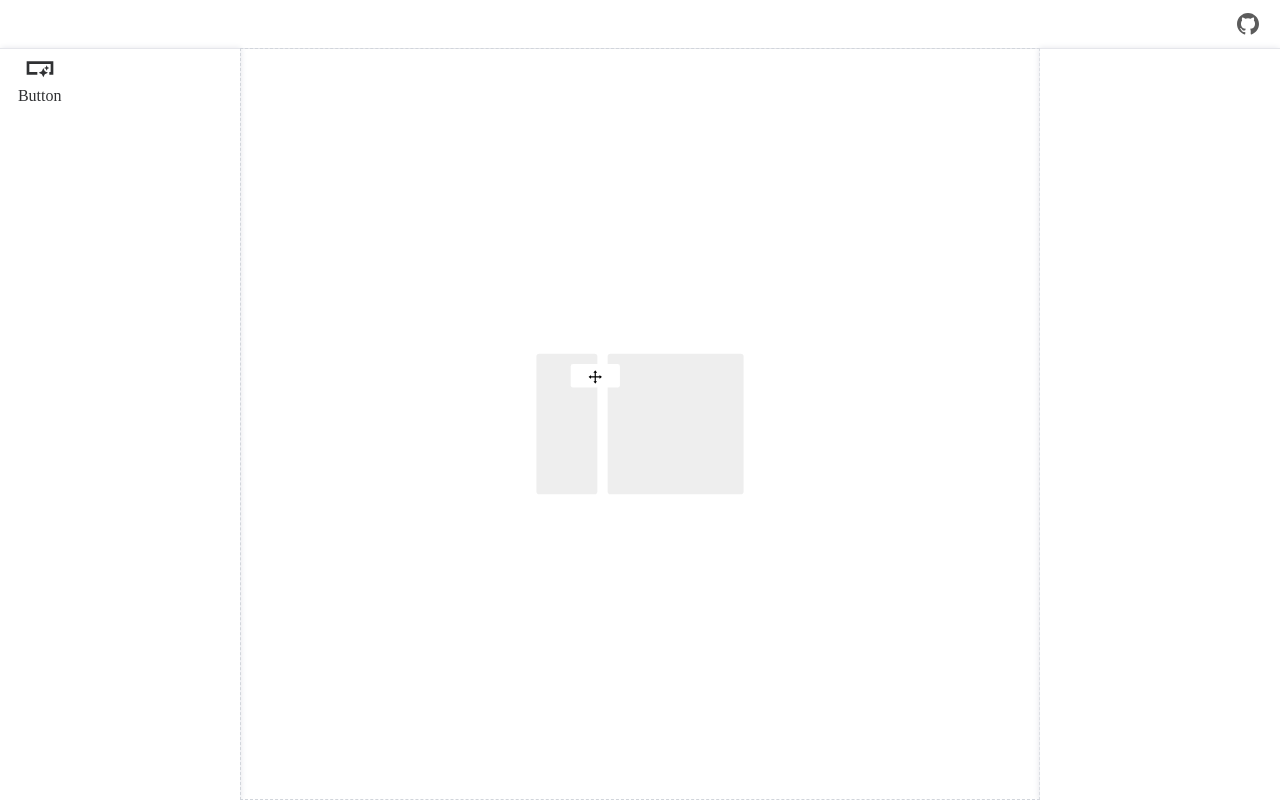
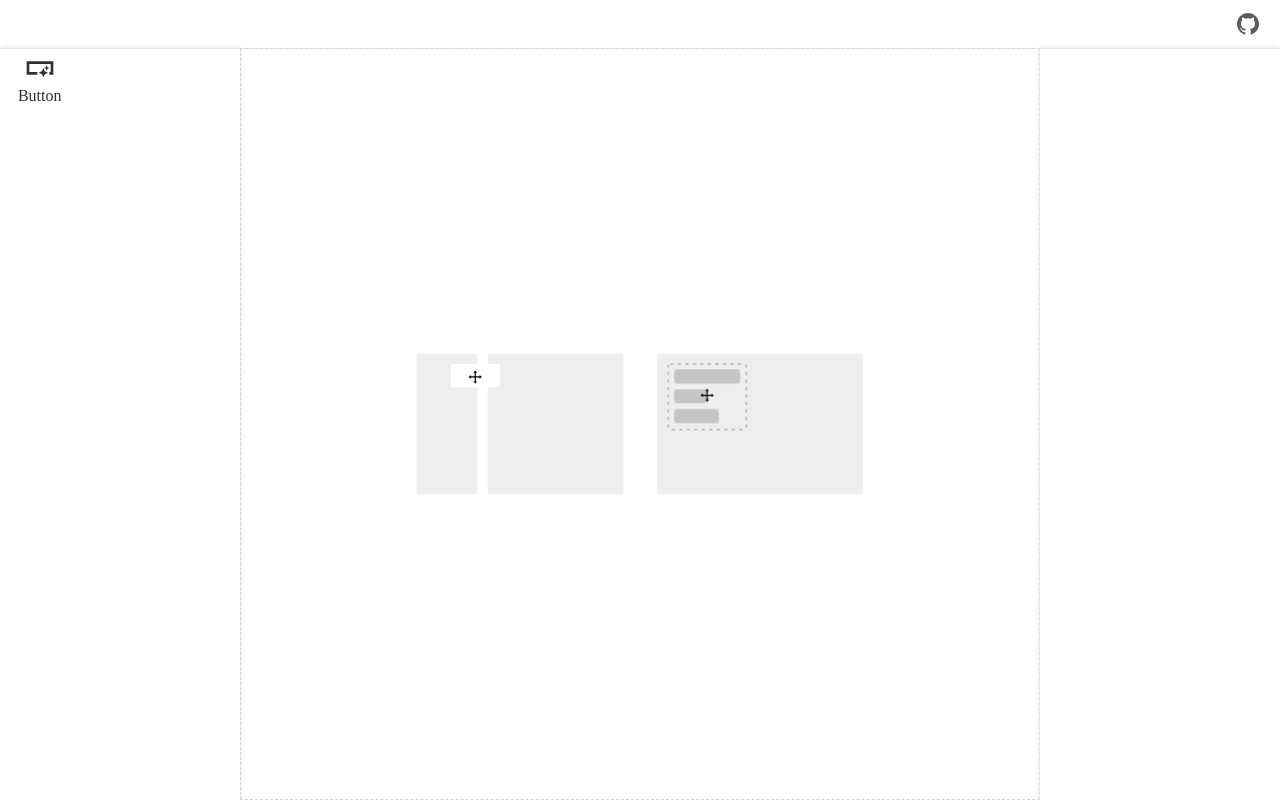
Before and after one commit to cc-hearts/react-low-code, a React (Vite) app: page / in a window 1280 px wide. Built offline with nearby package versions, Linux system fonts and the light colour scheme.

Commit message:
chore: add empty Page

```diff
--- a/src/designer/empty/empty.tsx
+++ b/src/designer/empty/empty.tsx
@@ -1,7 +1,9 @@
 import {LeftEmpty} from "./leftEmpty"
+import { RightEmpty } from './rightEmpty'
 function EmptyDesigner() {
   return <div className="w-full h-full flex items-center justify-center">
   <LeftEmpty />
+  <RightEmpty />
   </div>
 }
 
--- a/src/designer/empty/rightEmpty.tsx
+++ b/src/designer/empty/rightEmpty.tsx
@@ -1,36 +1,34 @@
-
-
-export const RIghtEmpty = () => {
-  return <svg viewBox="0 0 1024 1024" style={{ width:'240px',height:'240px' }}>
-
+import '@/assets/scss/designer/empty/rightEmpty.scss'
+export const RightEmpty = () => {
+  return <svg viewBox="0 0 1024 1024" style={{ width: '240px', height: '240px' }}>
     <rect id="helper-batch-drag-rightrec" width="880" height="600" fill="#eeeeee" stroke="none" fill-rule="evenodd" rx="12" transform="translate(441.5,336) translate(-369.5,-124)"></rect>
-      <g id="helper-batch-drag-boomrightup" opacity="0" transform="translate(953.977,487.425) scale(1.3,1.3) translate(-13,-13)" style="animation: 2.5s linear infinite both helper-batch-drag-boomrightup_o;">
-          <path fill="#b6b6b6" opacity="1" stroke="none" d="M1,0L3,0C3.55228,0,4,0.447715,4,1L4,3C4,3.55228,3.55228,4,3,4L1,4C0.447715,4,0,3.55228,0,3L0,1C0,0.447715,0.447715,0,1,0Z" transform="translate(-15.4435,22) scale(2,2) translate(-2,-14)" style="animation: 2.5s linear infinite both a0_d;"></path>
-          <path fill="#b6b6b6" opacity="1" stroke="none" d="M1,0L3,0C3.55228,0,4,0.447715,4,1L4,3C4,3.55228,3.55228,4,3,4L1,4C0.447715,4,0,3.55228,0,3L0,1C0,0.447715,0.447715,0,1,0Z" transform="translate(-15.4435,22) rotate(45) scale(2,2) translate(-2,-14)" style="animation: 2.5s linear infinite both a1_d;"></path>
-          <path fill="#b6b6b6" opacity="1" stroke="none" d="M1,0L3,0C3.55228,0,4,0.447715,4,1L4,3C4,3.55228,3.55228,4,3,4L1,4C0.447715,4,0,3.55228,0,3L0,1C0,0.447715,0.447715,0,1,0Z" transform="translate(-15.4435,22) rotate(90) scale(2,2) translate(-2,-14)" style="animation: 2.5s linear infinite both a2_d;"></path>
+    <g id="helper-batch-drag-boomrightup" opacity="0" transform="translate(953.977,487.425) scale(1.3,1.3) translate(-13,-13)" style={{ animation: ' 2.5s linear infinite both helper-batch-drag-boomrightup_o' }}>
+      <path fill="#b6b6b6" opacity="1" stroke="none" d="M1,0L3,0C3.55228,0,4,0.447715,4,1L4,3C4,3.55228,3.55228,4,3,4L1,4C0.447715,4,0,3.55228,0,3L0,1C0,0.447715,0.447715,0,1,0Z" transform="translate(-15.4435,22) scale(2,2) translate(-2,-14)" style={{ animation: ' 2.5s linear infinite both a0_d' }}></path>
+      <path fill="#b6b6b6" opacity="1" stroke="none" d="M1,0L3,0C3.55228,0,4,0.447715,4,1L4,3C4,3.55228,3.55228,4,3,4L1,4C0.447715,4,0,3.55228,0,3L0,1C0,0.447715,0.447715,0,1,0Z" transform="translate(-15.4435,22) rotate(45) scale(2,2) translate(-2,-14)" style={{ animation: ' 2.5s linear infinite both a1_d' }}></path>
+      <path fill="#b6b6b6" opacity="1" stroke="none" d="M1,0L3,0C3.55228,0,4,0.447715,4,1L4,3C4,3.55228,3.55228,4,3,4L1,4C0.447715,4,0,3.55228,0,3L0,1C0,0.447715,0.447715,0,1,0Z" transform="translate(-15.4435,22) rotate(90) scale(2,2) translate(-2,-14)" style={{ animation: ' 2.5s linear infinite both a2_d' }}></path>
     </g>
-      <g id="helper-batch-drag-boomleftup" opacity="0" transform="translate(560.35,462.149) rotate(-90) scale(1.3,1.3) translate(-13,-13)" style="animation: 2.5s linear infinite both helper-batch-drag-boomleftup_o;">
-          <path fill="#b6b6b6" opacity="1" stroke="none" d="M1,0L3,0C3.55228,0,4,0.447715,4,1L4,3C4,3.55228,3.55228,4,3,4L1,4C0.447715,4,0,3.55228,0,3L0,1C0,0.447715,0.447715,0,1,0Z" transform="translate(-15.4435,22) scale(2,2) translate(-2,-14)" style="animation: 2.5s linear infinite both a3_d;"></path>
-          <path fill="#b6b6b6" opacity="1" stroke="none" d="M1,0L3,0C3.55228,0,4,0.447715,4,1L4,3C4,3.55228,3.55228,4,3,4L1,4C0.447715,4,0,3.55228,0,3L0,1C0,0.447715,0.447715,0,1,0Z" transform="translate(-15.4435,22) rotate(45) scale(2,2) translate(-2,-14)" style="animation: 2.5s linear infinite both a4_d;"></path>
-          <path fill="#b6b6b6" opacity="1" stroke="none" d="M1,0L3,0C3.55228,0,4,0.447715,4,1L4,3C4,3.55228,3.55228,4,3,4L1,4C0.447715,4,0,3.55228,0,3L0,1C0,0.447715,0.447715,0,1,0Z" transform="translate(-15.4435,22) rotate(90) scale(2,2) translate(-2,-14)" style="animation: 2.5s linear infinite both a5_d;"></path>
+    <g id="helper-batch-drag-boomleftup" opacity="0" transform="translate(560.35,462.149) rotate(-90) scale(1.3,1.3) translate(-13,-13)" style={{ animation: ' 2.5s linear infinite both helper-batch-drag-boomleftup_o' }}>
+      <path fill="#b6b6b6" opacity="1" stroke="none" d="M1,0L3,0C3.55228,0,4,0.447715,4,1L4,3C4,3.55228,3.55228,4,3,4L1,4C0.447715,4,0,3.55228,0,3L0,1C0,0.447715,0.447715,0,1,0Z" transform="translate(-15.4435,22) scale(2,2) translate(-2,-14)" style={{ animation: ' 2.5s linear infinite both a3_d' }}></path>
+      <path fill="#b6b6b6" opacity="1" stroke="none" d="M1,0L3,0C3.55228,0,4,0.447715,4,1L4,3C4,3.55228,3.55228,4,3,4L1,4C0.447715,4,0,3.55228,0,3L0,1C0,0.447715,0.447715,0,1,0Z" transform="translate(-15.4435,22) rotate(45) scale(2,2) translate(-2,-14)" style={{ animation: ' 2.5s linear infinite both a4_d' }}></path>
+      <path fill="#b6b6b6" opacity="1" stroke="none" d="M1,0L3,0C3.55228,0,4,0.447715,4,1L4,3C4,3.55228,3.55228,4,3,4L1,4C0.447715,4,0,3.55228,0,3L0,1C0,0.447715,0.447715,0,1,0Z" transform="translate(-15.4435,22) rotate(90) scale(2,2) translate(-2,-14)" style={{ animation: ' 2.5s linear infinite both a5_d' }}></path>
     </g>
-      <g id="helper-batch-drag-boomrightbottom" opacity="0" transform="translate(928.7,805.302) rotate(90) scale(1.3,1.3) translate(-13,-13)" style="animation: 2.5s linear infinite both helper-batch-drag-boomrightbottom_o;">
-          <path fill="#b6b6b6" opacity="1" stroke="none" d="M1,0L3,0C3.55228,0,4,0.447715,4,1L4,3C4,3.55228,3.55228,4,3,4L1,4C0.447715,4,0,3.55228,0,3L0,1C0,0.447715,0.447715,0,1,0Z" transform="translate(-15.4435,22) scale(2,2) translate(-2,-14)" style="animation: 2.5s linear infinite both a6_d;"></path>
-          <path fill="#b6b6b6" opacity="1" stroke="none" d="M1,0L3,0C3.55228,0,4,0.447715,4,1L4,3C4,3.55228,3.55228,4,3,4L1,4C0.447715,4,0,3.55228,0,3L0,1C0,0.447715,0.447715,0,1,0Z" transform="translate(-15.4435,22) rotate(45) scale(2,2) translate(-2,-14)" style="animation: 2.5s linear infinite both a7_d;"></path>
-          <path fill="#b6b6b6" opacity="1" stroke="none" d="M1,0L3,0C3.55228,0,4,0.447715,4,1L4,3C4,3.55228,3.55228,4,3,4L1,4C0.447715,4,0,3.55228,0,3L0,1C0,0.447715,0.447715,0,1,0Z" transform="translate(-15.4435,22) rotate(90) scale(2,2) translate(-2,-14)" style="animation: 2.5s linear infinite both a8_d;"></path>
+    <g id="helper-batch-drag-boomrightbottom" opacity="0" transform="translate(928.7,805.302) rotate(90) scale(1.3,1.3) translate(-13,-13)" style={{ animation: ' 2.5s linear infinite both helper-batch-drag-boomrightbottom_o' }}>
+      <path fill="#b6b6b6" opacity="1" stroke="none" d="M1,0L3,0C3.55228,0,4,0.447715,4,1L4,3C4,3.55228,3.55228,4,3,4L1,4C0.447715,4,0,3.55228,0,3L0,1C0,0.447715,0.447715,0,1,0Z" transform="translate(-15.4435,22) scale(2,2) translate(-2,-14)" style={{ animation: ' 2.5s linear infinite both a6_d' }}></path>
+      <path fill="#b6b6b6" opacity="1" stroke="none" d="M1,0L3,0C3.55228,0,4,0.447715,4,1L4,3C4,3.55228,3.55228,4,3,4L1,4C0.447715,4,0,3.55228,0,3L0,1C0,0.447715,0.447715,0,1,0Z" transform="translate(-15.4435,22) rotate(45) scale(2,2) translate(-2,-14)" style={{ animation: ' 2.5s linear infinite both a7_d' }}></path>
+      <path fill="#b6b6b6" opacity="1" stroke="none" d="M1,0L3,0C3.55228,0,4,0.447715,4,1L4,3C4,3.55228,3.55228,4,3,4L1,4C0.447715,4,0,3.55228,0,3L0,1C0,0.447715,0.447715,0,1,0Z" transform="translate(-15.4435,22) rotate(90) scale(2,2) translate(-2,-14)" style={{ animation: ' 2.5s linear infinite both a8_d' }}></path>
     </g>
-      <g id="helper-batch-drag-boomleftbottom" opacity="0" transform="translate(535.073,784.75) rotate(-180) scale(1.3,1.3) translate(-13,-13)" style="animation: 2.5s linear infinite both helper-batch-drag-boomleftbottom_o;">
-          <path fill="#b6b6b6" opacity="1" stroke="none" d="M1,0L3,0C3.55228,0,4,0.447715,4,1L4,3C4,3.55228,3.55228,4,3,4L1,4C0.447715,4,0,3.55228,0,3L0,1C0,0.447715,0.447715,0,1,0Z" transform="translate(-15.4435,22) scale(2,2) translate(-2,-14)" style="animation: 2.5s linear infinite both a9_d;"></path>
-          <path fill="#b6b6b6" opacity="1" stroke="none" d="M1,0L3,0C3.55228,0,4,0.447715,4,1L4,3C4,3.55228,3.55228,4,3,4L1,4C0.447715,4,0,3.55228,0,3L0,1C0,0.447715,0.447715,0,1,0Z" transform="translate(-15.4435,22) rotate(45) scale(2,2) translate(-2,-14)" style="animation: 2.5s linear infinite both a10_d;"></path>
-          <path fill="#b6b6b6" opacity="1" stroke="none" d="M1,0L3,0C3.55228,0,4,0.447715,4,1L4,3C4,3.55228,3.55228,4,3,4L1,4C0.447715,4,0,3.55228,0,3L0,1C0,0.447715,0.447715,0,1,0Z" transform="translate(-15.4435,22) rotate(90) scale(2,2) translate(-2,-14)" style="animation: 2.5s linear infinite both a11_d;"></path>
+    <g id="helper-batch-drag-boomleftbottom" opacity="0" transform="translate(535.073,784.75) rotate(-180) scale(1.3,1.3) translate(-13,-13)" style={{ animation: '2.5s linear infinite both helper-batch-drag-boomleftbottom_o' }}>
+      <path fill="#b6b6b6" opacity="1" stroke="none" d="M1,0L3,0C3.55228,0,4,0.447715,4,1L4,3C4,3.55228,3.55228,4,3,4L1,4C0.447715,4,0,3.55228,0,3L0,1C0,0.447715,0.447715,0,1,0Z" transform="translate(-15.4435,22) scale(2,2) translate(-2,-14)" style={{ animation: '2.5s linear infinite both a9_d ' }}></path>
+      <path fill="#b6b6b6" opacity="1" stroke="none" d="M1,0L3,0C3.55228,0,4,0.447715,4,1L4,3C4,3.55228,3.55228,4,3,4L1,4C0.447715,4,0,3.55228,0,3L0,1C0,0.447715,0.447715,0,1,0Z" transform="translate(-15.4435,22) rotate(45) scale(2,2) translate(-2,-14)" style={{ animation: '2.5s linear infinite both a10_d' }}></path>
+      <path fill="#b6b6b6" opacity="1" stroke="none" d="M1,0L3,0C3.55228,0,4,0.447715,4,1L4,3C4,3.55228,3.55228,4,3,4L1,4C0.447715,4,0,3.55228,0,3L0,1C0,0.447715,0.447715,0,1,0Z" transform="translate(-15.4435,22) rotate(90) scale(2,2) translate(-2,-14)" style={{ animation: '2.5s linear infinite both a11_d' }}></path>
     </g>
-      <g id="helpler-dragwhole" style="transform: translate(-166.5px,-140px); animation: 2.5s linear infinite both helpler-dragwhole_t, 2.5s linear infinite both helpler-dragwhole_mo; offset-path: path('M286.5,396L286.5,396L286.5,396L286.5,396C470.732,414.82,636.636,472.739,744.5,633.126L744.5,633.126'); offset-rotate: 0deg;">
+    <g id="helpler-dragwhole" style={{ transform: "translate(-166.5px,-140px)", animation: "2.5s linear infinite both helpler-dragwhole_t, 2.5s linear infinite both helpler-dragwhole_mo", offsetPath: "path('M286.5,396L286.5,396L286.5,396L286.5,396C470.732,414.82,636.636,472.739,744.5,633.126L744.5,633.126')", offsetRotate: '0deg' }}>
       <rect id="helper-batch-drag-rec" width="333" height="280" fill="none" rx="10" stroke="#a5a5a5" fill-rule="nonzero" stroke-width="6" stroke-dasharray="12 20" transform="translate(111.034,48.1565) translate(-111.034,-48.1565)"></rect>
       <rect width="281" height="60" stroke="none" fill="#c4c4c4" stroke-width="2" rx="10" transform="translate(166.5,53) translate(-140.5,-30)"></rect>
       <rect width="140.5" height="60" stroke="none" fill="#c4c4c4" stroke-width="2" rx="10" transform="translate(166.5,137.525) translate(-140.5,-30)"></rect>
       <rect width="190.054" height="60" stroke="none" fill="#c4c4c4" stroke-width="2" rx="10" transform="translate(166.5,222.051) translate(-140.5,-30)"></rect>
     </g>
-      <g id="helper-batch-drag-mouse" fill="#000000" fill-rule="nonzero" opacity="1" style="transform: scale(2,2) translate(-14px,-14px); animation: 2.5s linear infinite both helper-batch-drag-mouse_mo; offset-path: path('M286.5,744L286.5,378L286.5,396L286.5,396C474.045,416.166,638.679,477.076,744.5,633.126L744.5,633.126'); offset-rotate: 0deg;">
+    <g id="helper-batch-drag-mouse" fill="#000000" fill-rule="nonzero" opacity="1" style={{ transform: ' scale(2,2) translate(-14px,-14px)', animation: '2.5s linear infinite both helper-batch-drag-mouse_mo', offsetPath: "path('M286.5,744L286.5,378L286.5,396L286.5,396C474.045,416.166,638.679,477.076,744.5,633.126L744.5,633.126')", offsetRotate: "0deg" }}>
       <path id="helper-batch-drag-mouse-path" d="M27.9059,13.8023L23.4402,10.278C23.364,10.218,23.2602,10.2069,23.173,10.2494C23.0858,10.2919,23.0305,10.3805,23.0308,10.4775L23.0308,12.7418L15.2614,12.7418L15.2614,4.9723L17.5292,4.9723C17.7392,4.9723,17.8582,4.72732,17.7287,4.56283L14.201,0.0971035C14.1537,0.0358608,14.0806,0,14.0032,0C13.9258,0,13.8528,0.0358608,13.8055,0.0971035L10.2778,4.56283C10.2178,4.63907,10.2067,4.74288,10.2492,4.83009C10.2917,4.91729,10.3803,4.97254,10.4773,4.9723L12.7416,4.9723L12.7416,12.7418L4.97221,12.7418L4.97221,10.474C4.97221,10.264,4.72723,10.145,4.56274,10.2745L0.0971017,13.8023C0.0358601,13.8496,0,13.9226,0,14C0,14.0774,0.0358601,14.1504,0.0971017,14.1977L4.55924,17.7255C4.72373,17.855,4.96871,17.7395,4.96871,17.526L4.96871,15.2617L12.7381,15.2617L12.7381,23.0312L10.4703,23.0312C10.2603,23.0312,10.1413,23.2762,10.2708,23.4407L13.7985,27.9029C13.9,28.0324,14.096,28.0324,14.194,27.9029L17.7217,23.4407C17.8512,23.2762,17.7357,23.0312,17.5222,23.0312L15.2614,23.0312L15.2614,15.2617L23.0308,15.2617L23.0308,17.5295C23.0308,17.7395,23.2757,17.8585,23.4402,17.729L27.9024,14.2012C27.9634,14.1533,27.9993,14.0802,28,14.0026C28.0007,13.925,27.966,13.8513,27.9059,13.8023L27.9059,13.8023Z" transform="translate(14,14) translate(-14,-14)"></path>
     </g>
   </svg>
```
Lines whose indentation alone changed are shown as unchanged.
